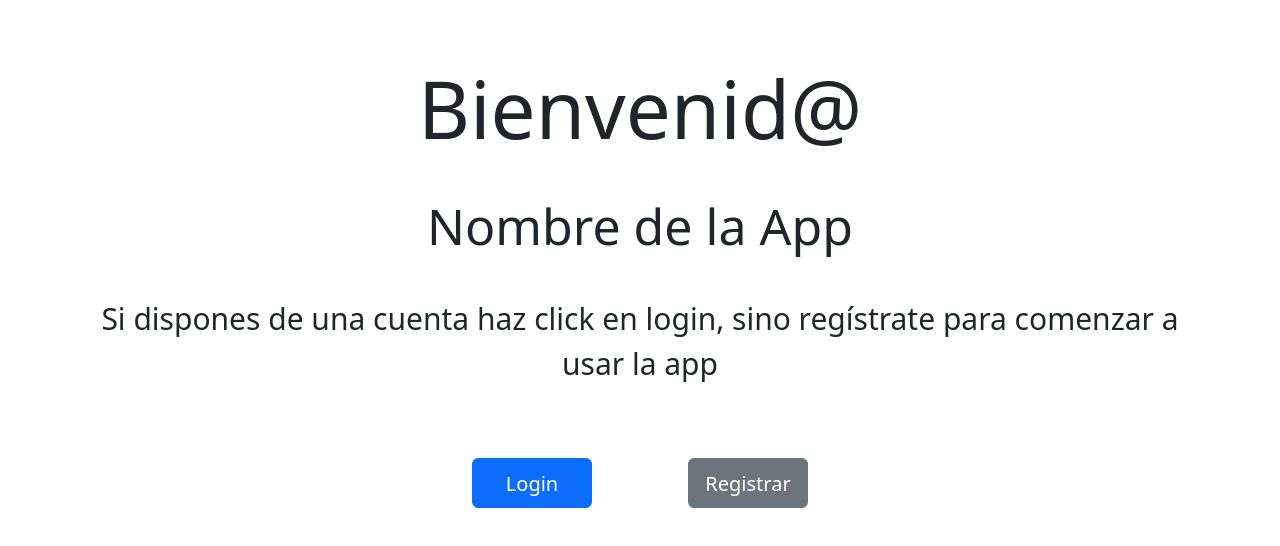
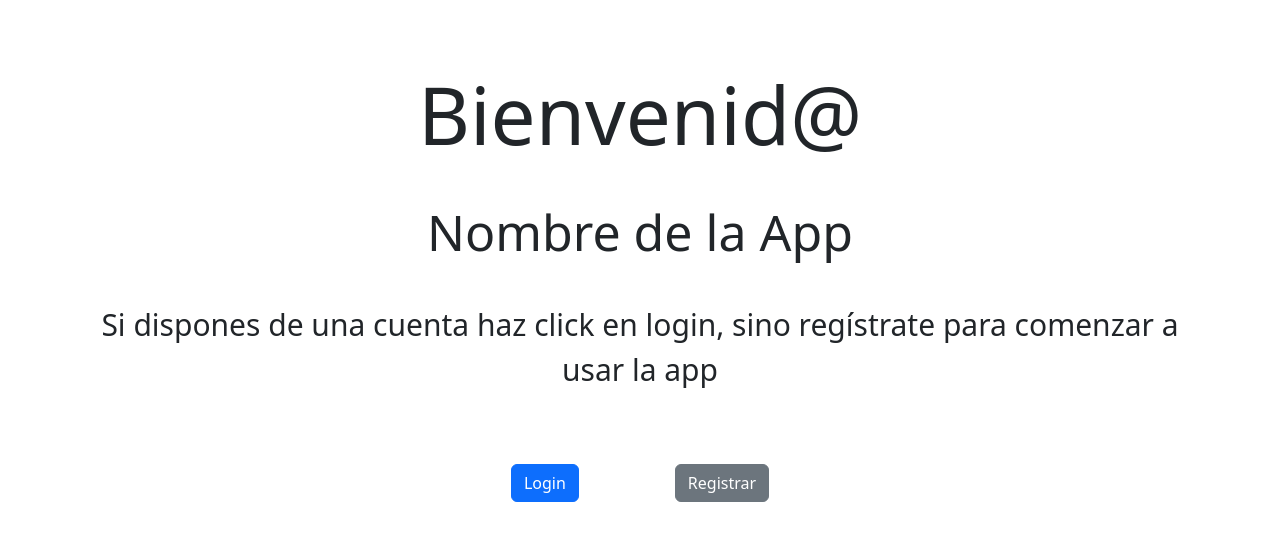
Before and after one commit to carniDev/app-nutricionalFront-new, an Angular app: page / in a window 1280 px wide. Shown: the top 546 px of the page. Built offline with nearby package versions, Linux system fonts and the light colour scheme.

Commit message:
solucionados bugs

```diff
--- a/src/app/auth.interceptor.ts
+++ b/src/app/auth.interceptor.ts
@@ -22,9 +22,9 @@ export class AuthInterceptor implements HttpInterceptor {
         });
         return next.handle(clonedReq).pipe(
           catchError((error: HttpErrorResponse) => {
-              if (error.status === 403) {
+              if (error.status === 403 || error.status === 401) {
                   localStorage.removeItem('auth_service');
-                  this.router.navigate(['']);
+                  this.router.navigate(['login']);
               }
               return throwError(() => error);
           })
--- a/src/app/components/home/home.component.html
+++ b/src/app/components/home/home.component.html
@@ -5,8 +5,8 @@
             <h2>Nombre de la App</h2>
             <p>Si dispones de una cuenta haz click en login, sino regístrate para comenzar a usar la app</p>
         <nav class="my-4">
-            <a routerLink="login" class="btn btn-primary m-5">Login</a>
-            <a routerLink="registro" class="btn btn-secondary m-5">Registrar</a>
+            <button (click)="login()" class="btn btn-primary m-5">Login</button>
+            <button (click)="registro()" class="btn btn-secondary m-5">Registrar</button>
         </nav>
     </div>
 </div>
--- a/src/app/components/home/home.component.ts
+++ b/src/app/components/home/home.component.ts
@@ -13,9 +13,8 @@ export class HomeComponent {
   }
 
   ngOnInit(): void {
-    //Called after the constructor, initializing input properties, and the first call to ngOnChanges.
-    //Add 'implements OnInit' to the class.
     this.comprobarToken();
+
   }
 
 
--- a/src/app/models/auth.model.ts
+++ b/src/app/models/auth.model.ts
@@ -1,6 +1,5 @@
 import { Usuario } from "./usuario";
 
 export interface Auth{
-    email:string;
     token:string;
 }
```
